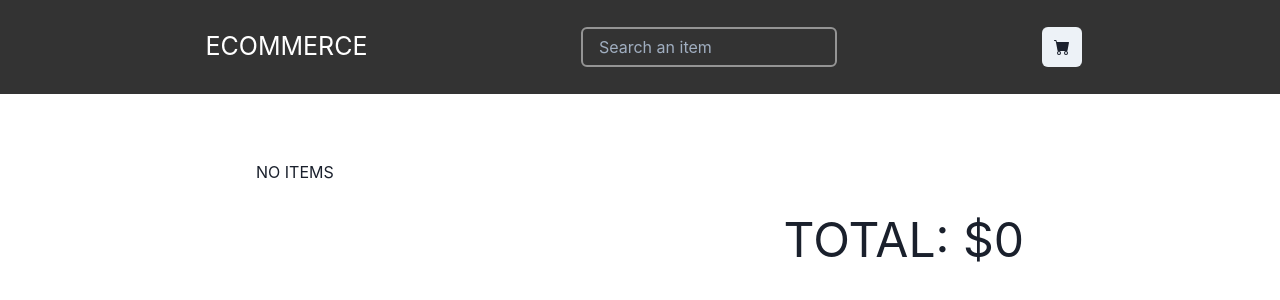
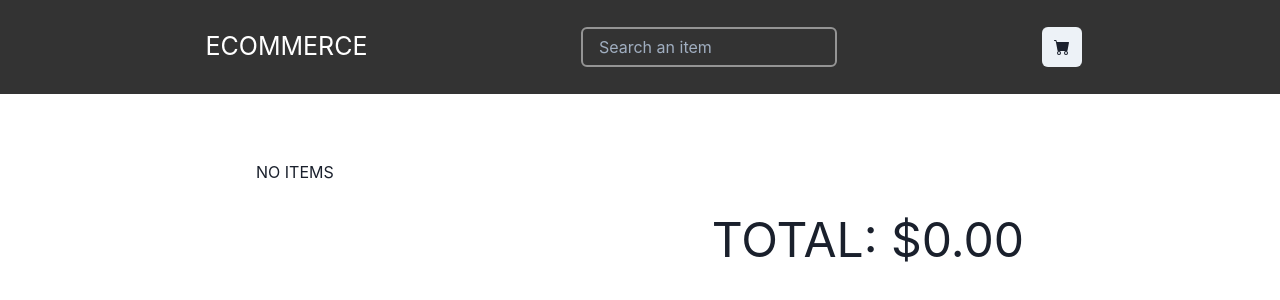
Before and after one commit to RenzoRomeo/ecommerce, a Next.js app: page /cart in a window 1280 px wide. Shown: the top 300 px of the page. Built offline with nearby package versions, Linux system fonts and the light colour scheme.

Commit message:
price format

```diff
--- a/src/components/cart-items-list.tsx
+++ b/src/components/cart-items-list.tsx
@@ -1,11 +1,11 @@
 import { Box, Stack, Text } from '@chakra-ui/react';
 import { useSelector } from 'react-redux';
+import { useEffect, useState } from 'react';
 
 import CartItem from './cart-item';
+import { getProduct } from '../util/products';
 
-import { useEffect, useState } from 'react';
-
-import { getProduct } from '../util/products';
+import formatter from '../util/priceFormatter';
 
 import type { ProductPair, FullProductPair } from '../reducers/cart';
 
@@ -41,7 +41,7 @@ const CartItemList = () => {
         <Box>NO ITEMS</Box>
       )}
       <Text fontSize="3rem" textAlign="right" w="full">
-        TOTAL: ${total}
+        TOTAL: {formatter(total)}
       </Text>
     </Stack>
   );
```
